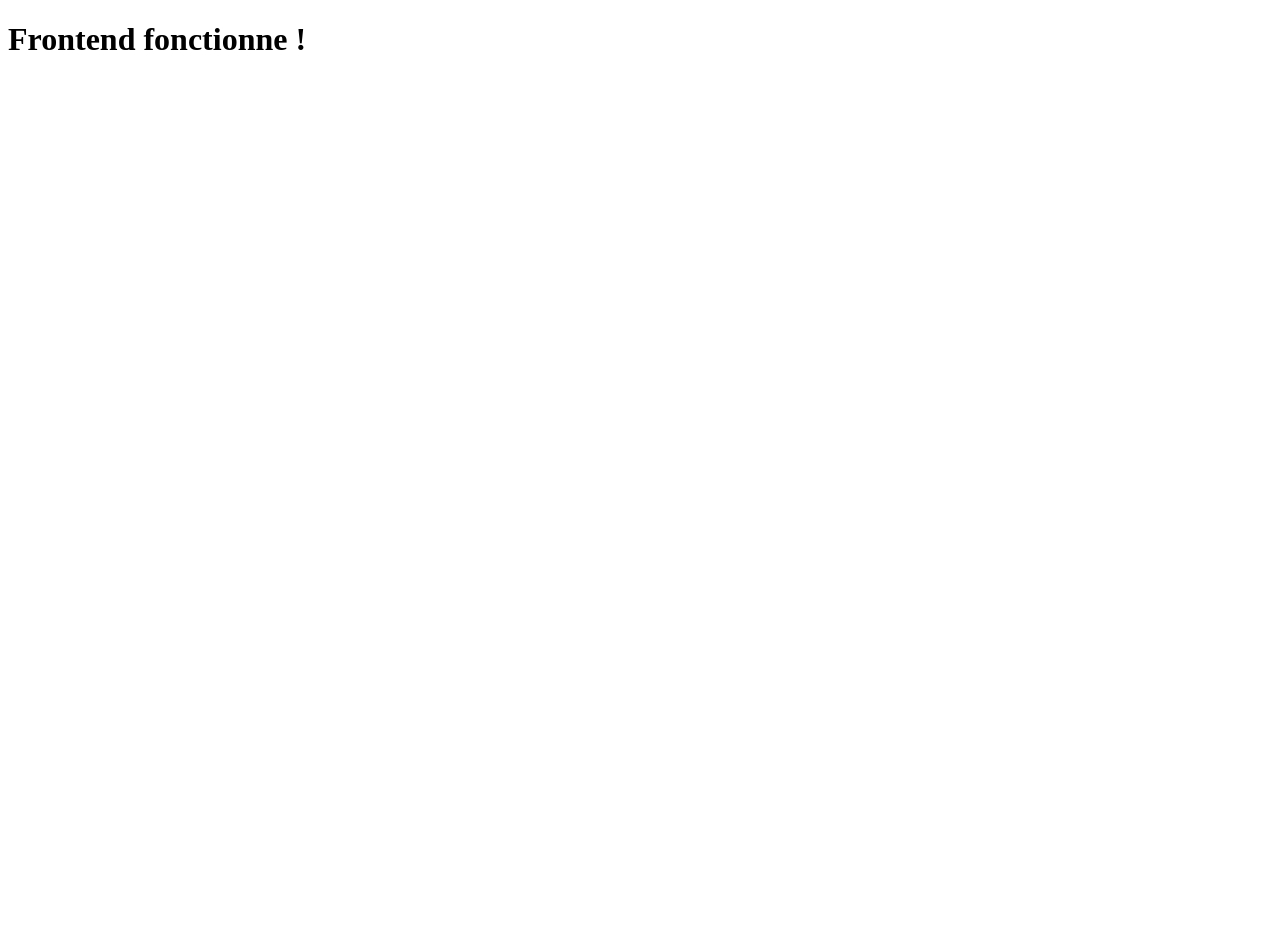
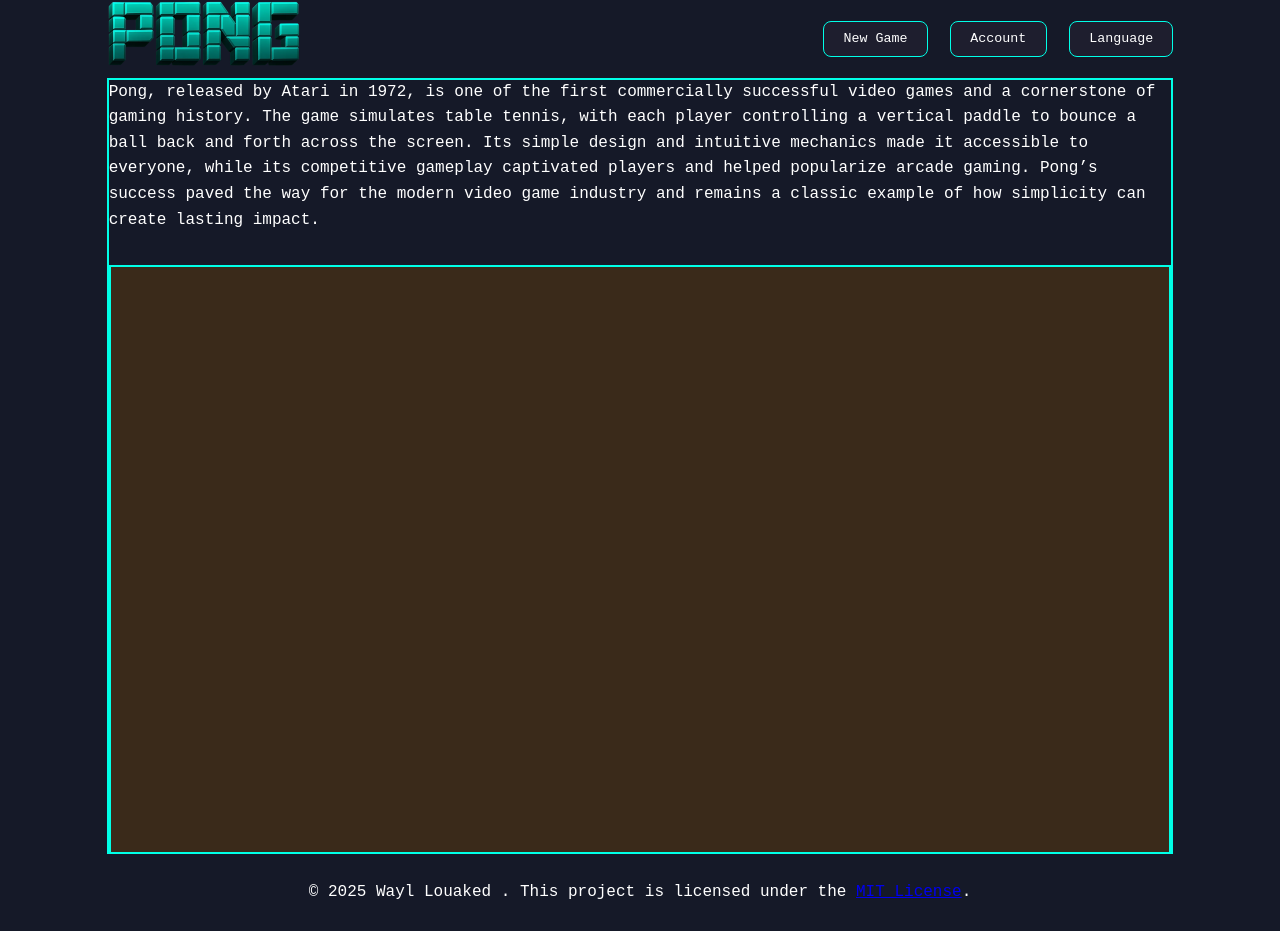
Before and after one commit to louakedwayl/pong, a website: page frontend/dist/index.html in a window 1280 px wide. Before the commit the page ends 800 px from the top, so only its background shows below. Drawn offline with Linux system fonts and the light colour scheme.

Commit message:
Update frontend : Beggin Grid layout

```diff
--- a/frontend/dist/index.html
+++ b/frontend/dist/index.html
@@ -2,10 +2,47 @@
 <html lang="fr">
 <head>
     <meta charset="UTF-8">
-    <title>Test Frontend</title>
+    <title>Pong</title>
     <script type="module" src="index.js"></script>
+    <link rel="stylesheet" href="style.css">
 </head>
 <body>
-    <h1>Frontend fonctionne !</h1>
+  <header>
+  <div class="logo">
+    <img src="img/logo_pong2.png" alt="Logo Pong">
+  </div>
+
+  <nav>
+    <button class="btn">New Game</button>
+    <button class="btn">Account</button>
+    <button class="btn">Language</button>
+  </nav>
+</header>
+
+  <main>
+    <p>Pong, released by Atari in 1972, is one of the first commercially successful video games and a cornerstone of gaming history. The game simulates table tennis, with each player controlling a vertical paddle to bounce a ball back and forth across the screen. Its simple design and intuitive mechanics made it accessible to everyone, while its competitive gameplay captivated players and helped popularize arcade gaming. Pong’s success paved the way for the modern video game industry and remains a classic example of how simplicity can create lasting impact.</p>
+
+        <div class="main-content">
+
+          <div class="tv-frame">
+            <div class="pong-screen">
+              <!-- <div class="score">0</div>
+              <div class="center-line"></div>
+              <div class="score right">0</div>
+              <div class="paddle left"></div>
+              <div class="paddle right"></div> -->
+            </div>
+          </div>
+        </div>
+
+  </main>
+
+
+
+  <footer>
+      <p>© 2025 Wayl Louaked . This project is licensed under the
+    <a href="https://opensource.org/licenses/MIT" target="_blank">MIT License</a>.
+  </p>
+  </footer>
 </body>
 </html>
--- /dev/null
+++ b/frontend/dist/style.css
@@ -0,0 +1,149 @@
+/* Reset */
+* {
+  margin: 0;
+  padding: 0;
+  box-sizing: border-box;
+  font-family: "Courier New", monospace;
+}
+
+body {
+  background: #151928;
+  color: #fff;
+  line-height: 1.6;
+  min-height: 100vh;
+  display: grid;
+  grid-template-columns: repeat(12, 1fr);
+  grid-template-rows: repeat(12, 1fr);
+
+}
+
+header{
+  display: flex;
+  grid-column-start: 2;
+  grid-column-end: 12;
+  grid-row-start: 1;
+  grid-row-end: 2;
+  align-items: center; /* aligne verticalement au centre */
+  justify-content: space-between; /* espace entre logo et nav */
+}
+
+nav button
+{
+  background: #1e1e2e;
+  color: #fff;
+  border: 1px solid #00ffe7;
+  padding: 0.6rem 1.2rem;
+  margin-left: 0.8rem;
+  border-radius: 8px;
+  cursor: pointer;
+  transition: 0.3s;
+}
+
+nav .btn:hover {
+  background: #00ffe7;
+  color: #0b0e17;
+}
+
+main {
+    grid-column-start: 2;
+    grid-column-end: 12;
+    grid-row-start: 2;
+    grid-row-end: 12;
+    border: #00ffe7 2px solid ;
+    overflow: hidden;
+}
+
+footer {
+  display: flex;
+  grid-column-start: 2;
+    grid-column-end: 12;
+    grid-row-start: 12;
+  grid-row-end: 13;
+  justify-content: center;
+  align-items: center;
+
+}
+
+
+
+/* TV Frame */
+.main-content {
+  display: flex;
+  justify-content: center;
+  grid-column-start: 2;
+  grid-column-end: 10;
+  grid-row-start: 2;
+  grid-row-end: 10;
+  width: 100%;
+  height: 100%;
+  margin: 2rem 0;
+      border: #00ffe7 2px solid ;
+      background: #3a2a1a;
+}
+
+/* .tv-frame {
+
+
+
+  border-radius: 25px;
+  padding: 1rem;
+  box-shadow: 0 0 20px rgba(0,0,0,0.6);
+} */
+
+/* .pong-screen {
+  position: relative;
+  width: 100;
+  height: 900px;
+  background: black;
+  border: 3px solid white;
+  border-radius: 10px;
+  overflow: hidden;
+} */
+
+/* Score */
+.score {
+  position: absolute;
+  top: 10px;
+  left: 40%;
+  font-size: 2rem;
+}
+
+.score.right {
+  left: auto;
+  right: 40%;
+}
+
+/* Center line */
+.center-line {
+  position: absolute;
+  top: 0;
+  bottom: 0;
+  left: 50%;
+  width: 2px;
+  background: repeating-linear-gradient(
+    to bottom,
+    white,
+    white 10px,
+    transparent 10px,
+    transparent 20px
+  );
+  transform: translateX(-50%);
+}
+
+/* Paddles */
+.paddle {
+  position: absolute;
+  width: 10px;
+  height: 60px;
+  background: white;
+  top: 50%;
+  transform: translateY(-50%);
+}
+
+.paddle.left {
+  left: 20px;
+}
+
+.paddle.right {
+  right: 20px;
+}
```
Also changed, not shown: frontend/dist/img/logo_pong.png (added), frontend/dist/img/logo_pong2.png (added), 1 other file.
